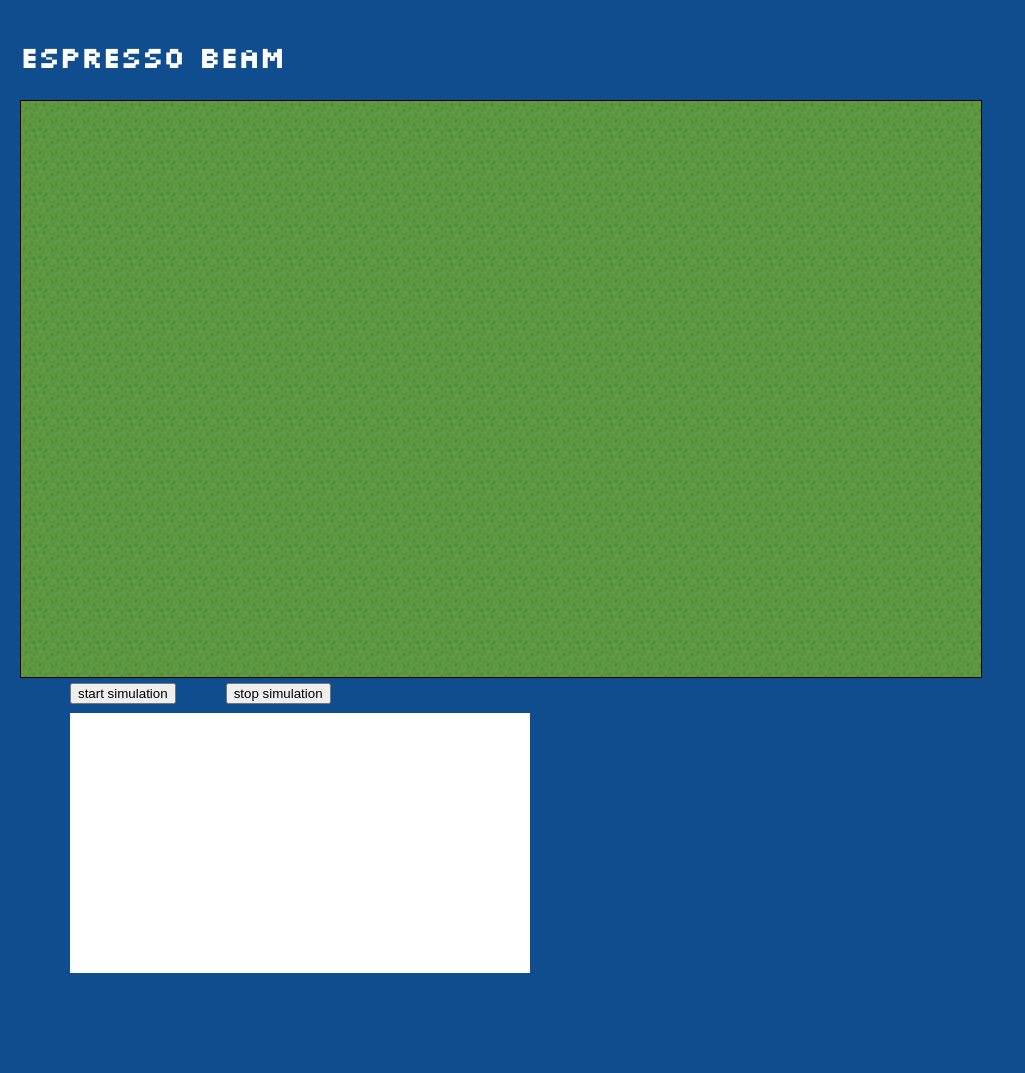
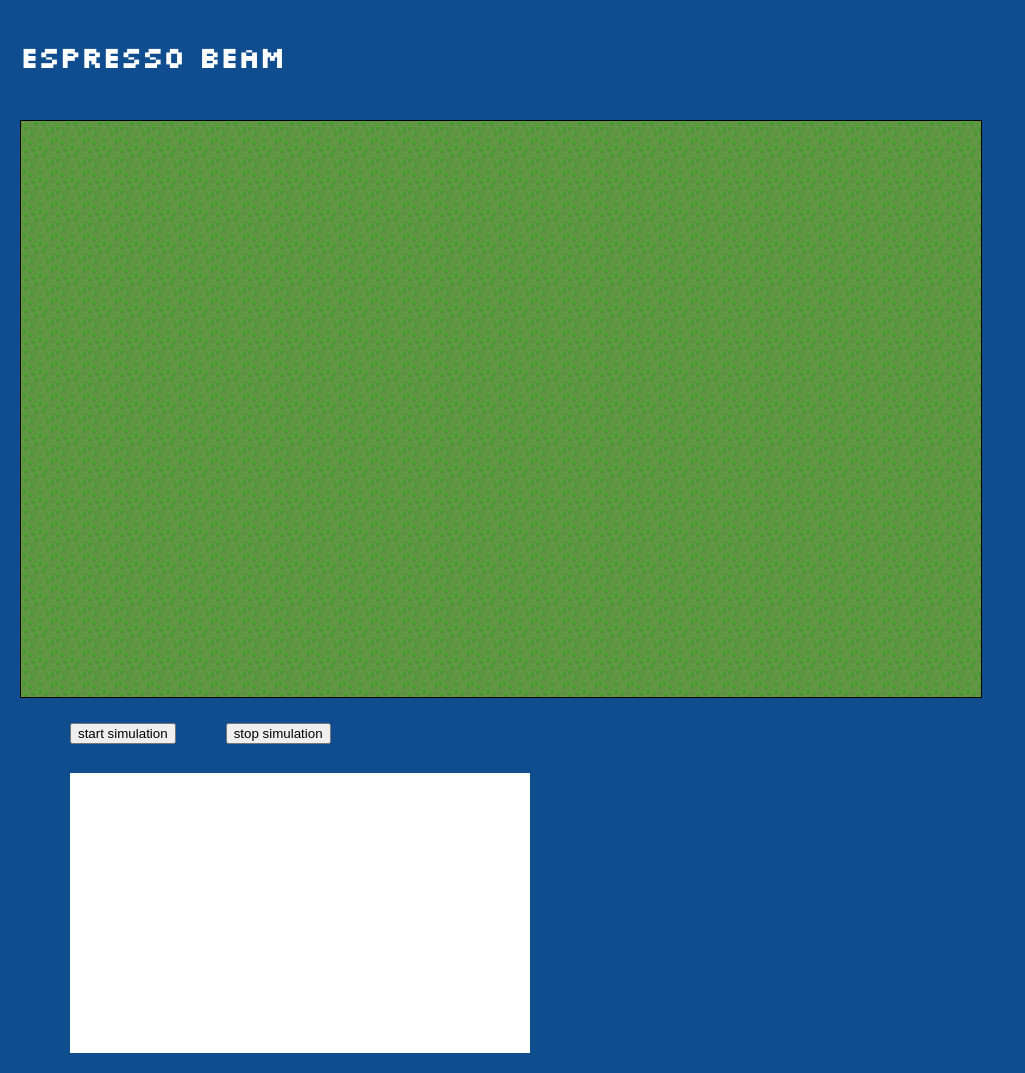
Before and after one commit to spawnfest/espresso-beam, a plain HTML site: page ui/index.html in a window 1280 px wide. Shown: the whole page, without its empty margins (0-1025 px from the left). Before the commit the page ends 973 px from the top, so only its background shows below. Drawn offline with Linux system fonts and the light colour scheme.

Commit message:
minor change in index.html

```diff
--- a/ui/index.html
+++ b/ui/index.html
@@ -42,10 +42,13 @@
         font-size: 16px;
         color: #000000;
      }
+     div {
+        padding-bottom: 20px;
+     }
  </style>
  </head>
  <body>
-     <h2>Espresso Beam</h2>
+     <div><h2>Espresso Beam</h2></div>
      <div id="container">
        <div id="leftcolumn"><canvas id="game-canvas" width="800" height="500"></canvas></div>
        <div id="rightcolumn">
@@ -53,9 +56,9 @@
 	   <div id="leftcolumn"><button onclick="stepFunction()">start simulation</button></div>
 	   <div id="rightcolumn"><button onclick="stopFunction()">stop simulation</button></div>
 	 </div>
-     <div id="graph" style="margin-top:30px; padding: 5px; background: white;">
-	    <div id="placeholder" style="width:450px;height:250px;"></div>
-     </div>
+	 <div id="graph" style="margin-top:30px; padding: 5px; background: white;">
+	   <div id="placeholder" style="width:450px;height:250px;"></div>
+	 </div>
        </div>
      </div>
  </body>
```
